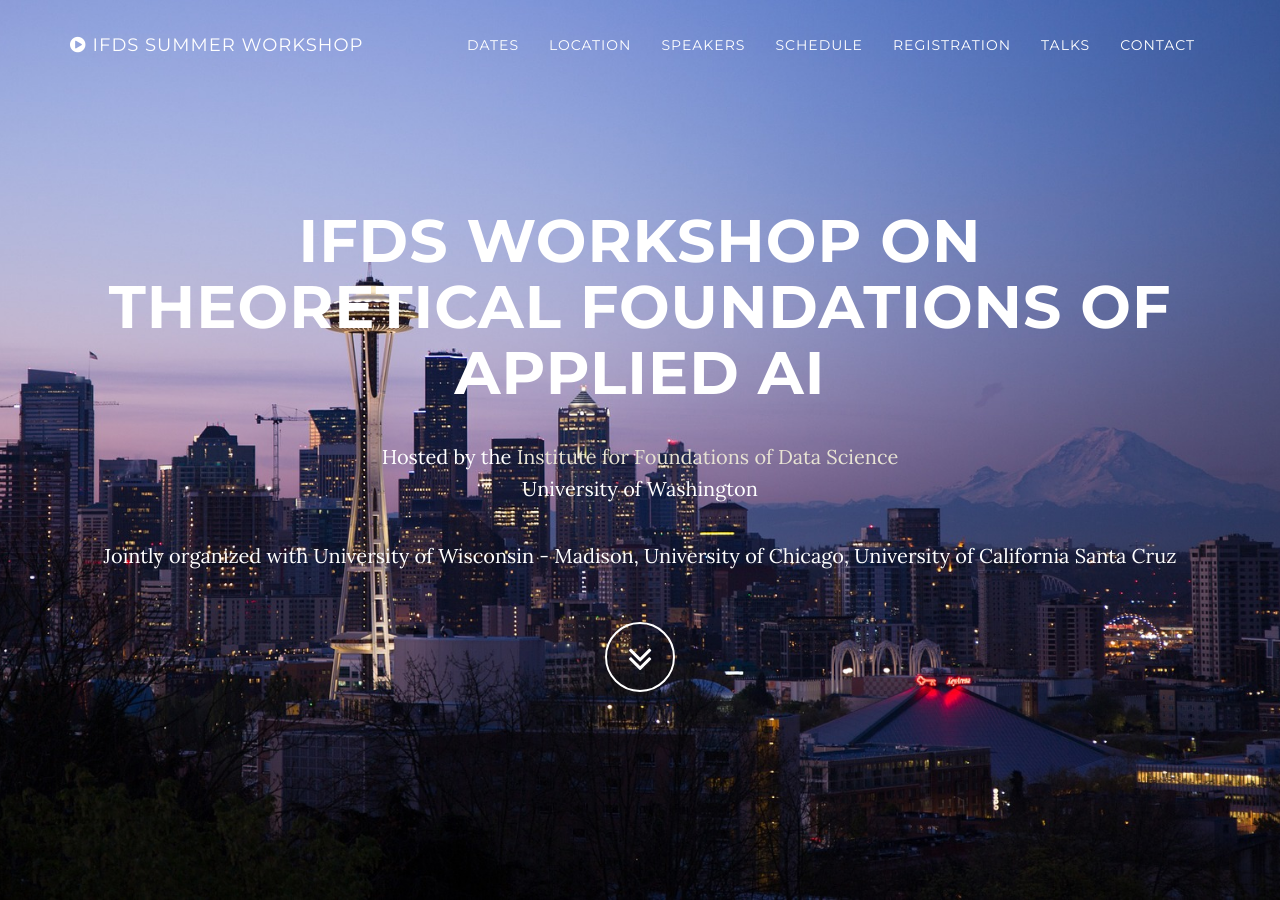
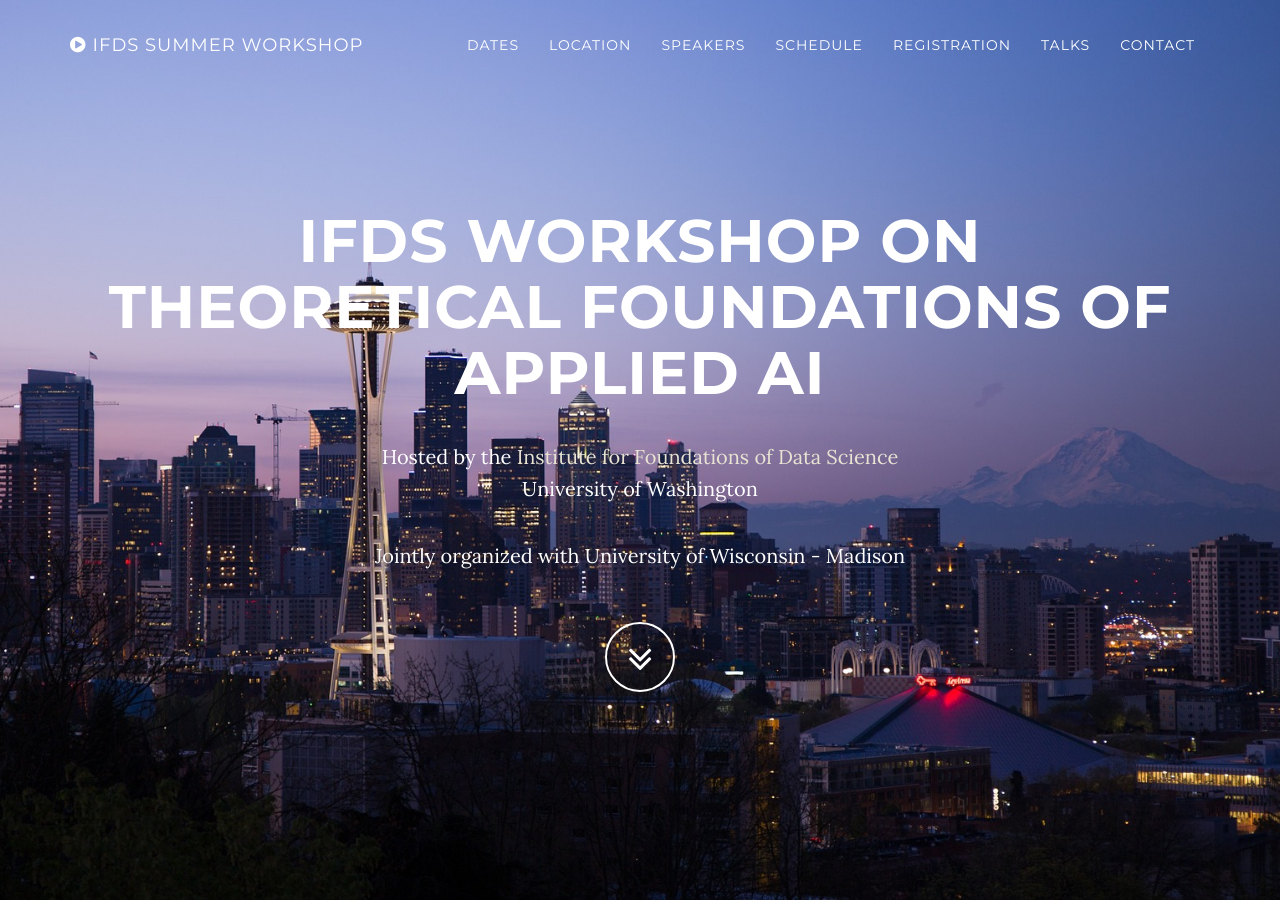
Before and after one commit to kgjamieson/ifds-workshop-2025, a Jekyll site: the page built from index.html, in a window 1280 px wide and 900 px high. Built offline with Jekyll 4.4.1, drawn with Linux system fonts in a browser that asks for light colours; grey boxes are pictures that could not be loaded.

Commit message:
Update header.html

```diff
--- a/_includes/header.html
+++ b/_includes/header.html
@@ -8,8 +8,7 @@
 
                         <p> Hosted by the <a href="https://ifds.info/">Institute for Foundations of Data Science</a> <br> University of Washington</p>
 
-                        <p> Jointly organized with University of Wisconsin - Madison, University of Chicago,
-                            University of California Santa Cruz
+                        <p> Jointly organized with University of Wisconsin - Madison
                         </a></p>
 
                         <p> </p>
```
